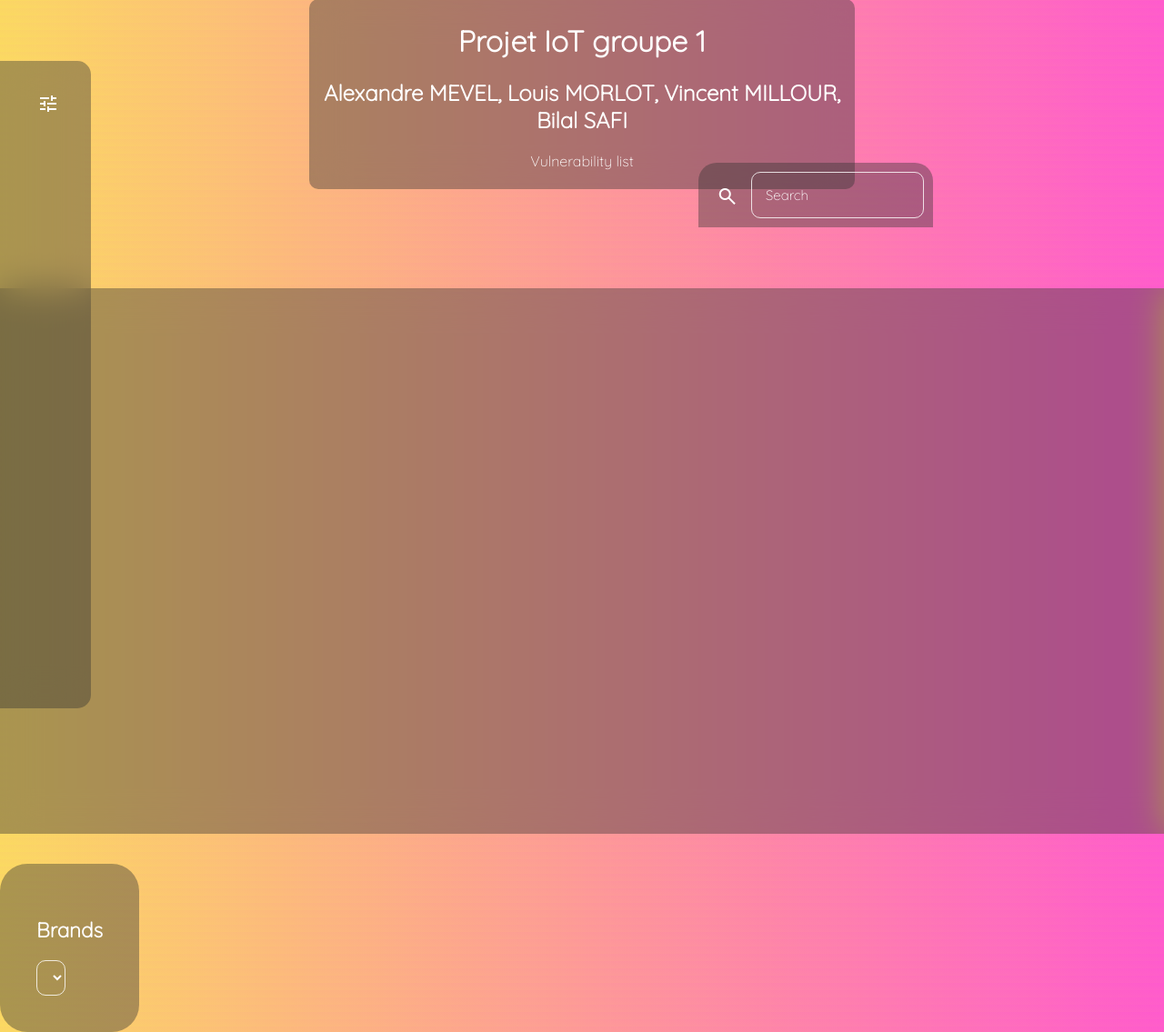
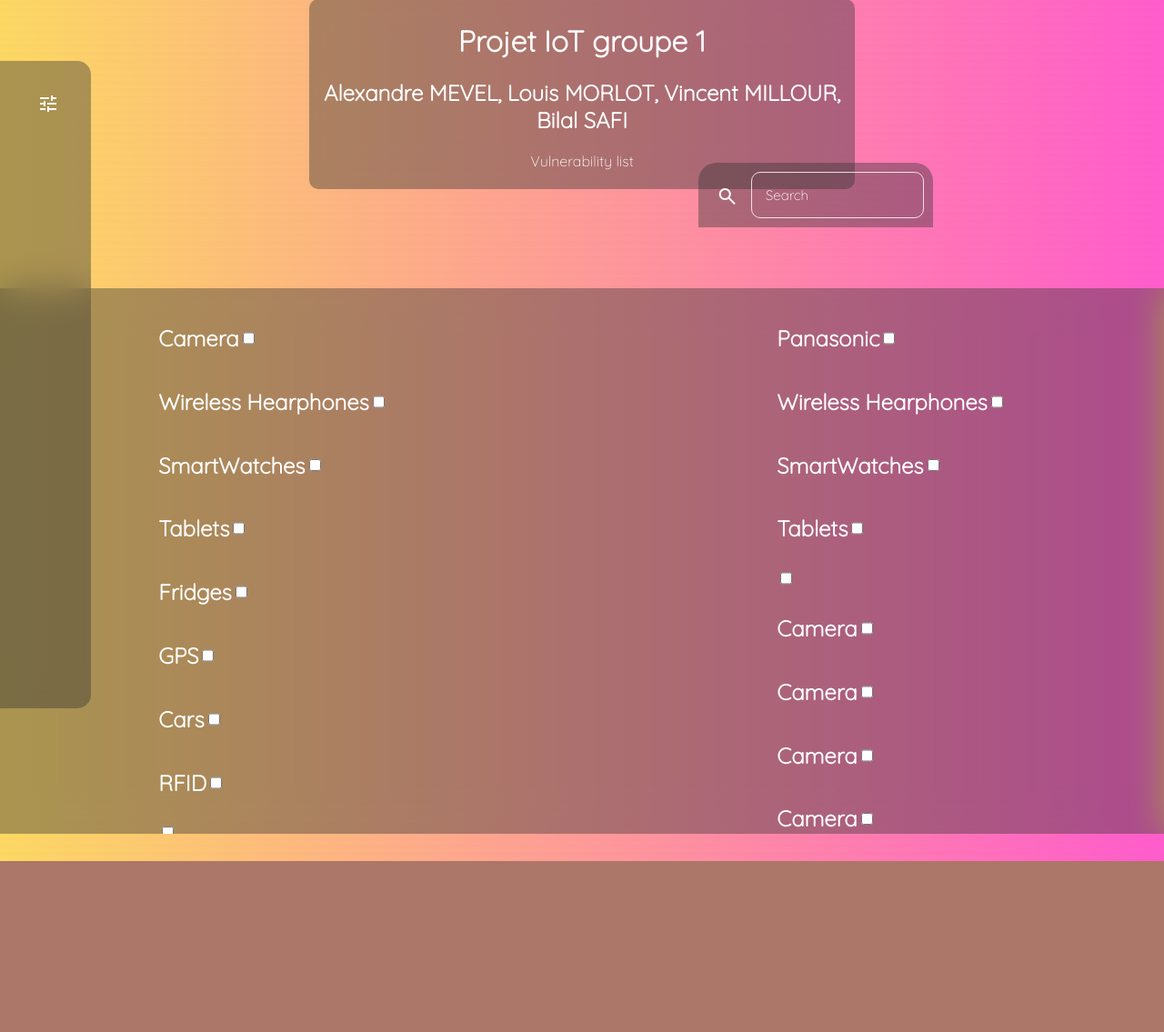
Before and after one commit to comlouis-creator/S-curit-Internet-des-Objets, a Python web app: template flask/templates/index.html in a window 1280 px wide; the page is wider, and only the part inside the window is pictured. Shown: the part 31-1166 px from the top of that part at 91% size. After the commit the page ends 978 px from the top of that part, so only its background shows below. Run offline with Jinja, Linux system fonts and the light colour scheme; the template is opened without the code that fills it, so the values that code supplies are empty.

Commit message:
nouveau filtre en cours

```diff
--- a/flask/static/css/style.css
+++ b/flask/static/css/style.css
@@ -148,7 +148,7 @@ span
 	padding: 10px;
 	background-color: rgba(50, 50,50, 0.4);
 	border-radius: 20px 20px 0px 0;
-	position: fixed;
+	position: absolute;
 	z-index: 4;
 	right: 254px;
 	top: 210px;
@@ -201,3 +201,11 @@ th{
 	max-width: 1000px;
 	word-wrap: break-word;
 }
+
+#objects-brands{
+	justify-content: space-around;
+}
+
+.flex{
+	display: flex;
+}
--- a/flask/templates/index.html
+++ b/flask/templates/index.html
@@ -71,14 +71,14 @@
 					</div>
 				</div>
 
-				<div id="filter-2" class="glass">
+				<!-- <div id="filter-2" class="glass">
 					<div>
 						<h2>Brands</h2>
 						<select>
 							<option></option>
 						</select>
 					</div>
-				</div>
+				</div> -->
 
 
 			</div>
@@ -99,8 +99,41 @@
 	</div>
 
 	<div id="data" class="center-x">
-		<div style="width: 100%;height: 100px;background: transparent;">
-	 {% block content %}{% endblock %}</div>
+		<!-- <div style="width: 100%;height: 100px;background: transparent;"></div> -->
+	 {% block content %}{% endblock %}
+
+	 	<div id="objects-brands" class="flex">
+			<div id="objects">
+
+				<div class="flex"><h2>Camera</h2><input type="checkbox"></div>
+				<div class="flex"><h2>Wireless Hearphones</h2><input type="checkbox"></div>
+				<div class="flex"><h2>SmartWatches</h2><input type="checkbox"></div>
+				<div class="flex"><h2>Tablets</h2><input type="checkbox"></div>
+				<div class="flex"><h2>Fridges</h2><input type="checkbox"></div>
+				<div class="flex"><h2>GPS</h2><input type="checkbox"></div>
+				<div class="flex"><h2>Cars</h2><input type="checkbox"></div>
+				<div class="flex"><h2>RFID</h2><input type="checkbox"></div>
+				<div class="flex"><h2></h2><input type="checkbox"></div>
+				<div class="flex"><h2>Camera</h2><input type="checkbox"></div>
+				<div class="flex"><h2>Camera</h2><input type="checkbox"></div>
+
+			</div>
+
+			<div id="brands">
+				<div class="flex"><h2>Panasonic</h2><input type="checkbox"></div>
+				<div class="flex"><h2>Wireless Hearphones</h2><input type="checkbox"></div>
+				<div class="flex"><h2>SmartWatches</h2><input type="checkbox"></div>
+				<div class="flex"><h2>Tablets</h2><input type="checkbox"></div>
+				<div class="flex"><h2></h2><input type="checkbox"></div>
+				<div class="flex"><h2>Camera</h2><input type="checkbox"></div>
+				<div class="flex"><h2>Camera</h2><input type="checkbox"></div>
+				<div class="flex"><h2>Camera</h2><input type="checkbox"></div>
+				<div class="flex"><h2>Camera</h2><input type="checkbox"></div>
+				<div class="flex"><h2>Camera</h2><input type="checkbox"></div>
+				<div class="flex"><h2>Camera</h2><input type="checkbox"></div>
+			</div>
+		</div>
+
 	</div>
 </body>
 </html>
```
Also changed, not shown: flask/templates/home.html (+18 -0 lines).
